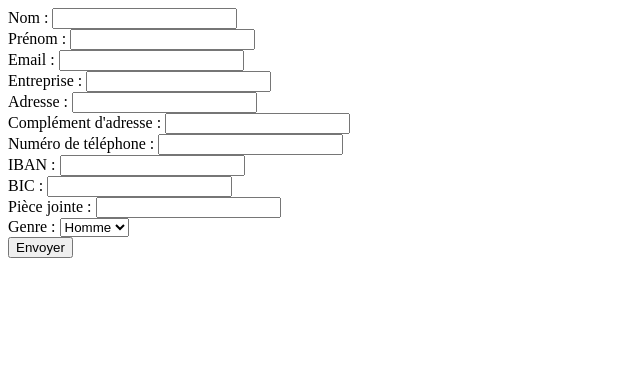
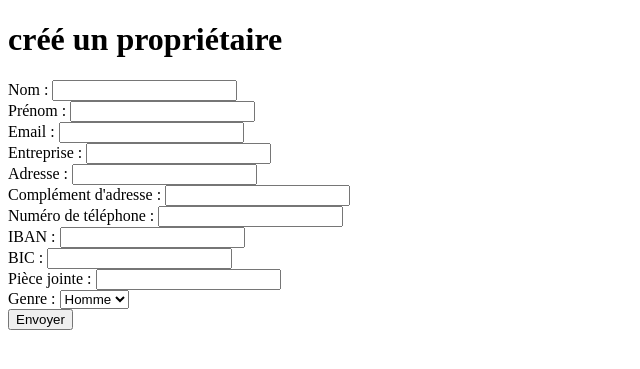
Before and after one commit to matthieuthuetdev/bailgarage, a PHP site: template vue/createOwner.php in a window 1280 px wide. Shown: the top 369 px of the page, without its empty margins (0-640 px from the left). Run offline with PHP 8.4, Linux system fonts and the light colour scheme; the template is opened without the code that fills it, so the values that code supplies are empty.

Commit message:
add a title

```diff
--- a/vue/createOwner.php
+++ b/vue/createOwner.php
@@ -17,6 +17,7 @@ if (!empty($_POST)) {
     var_dump($success);
 }
 ?>
+<h1>créé un propriétaire</h1>
 <form action="" method="post">
     <div>
         <label for="name">Nom :</label>
--- a/vue/updateOwner.php
+++ b/vue/updateOwner.php
@@ -21,6 +21,7 @@ $ownerInfo = $owner->read($_GET["id"]);
 var_dump($ownerInfo);
 
 ?>
+<h1>Modifier le propriétaire</h1>
 <form action="" method="post">
     <div>
         <label for="name">Nom :</label>
```
